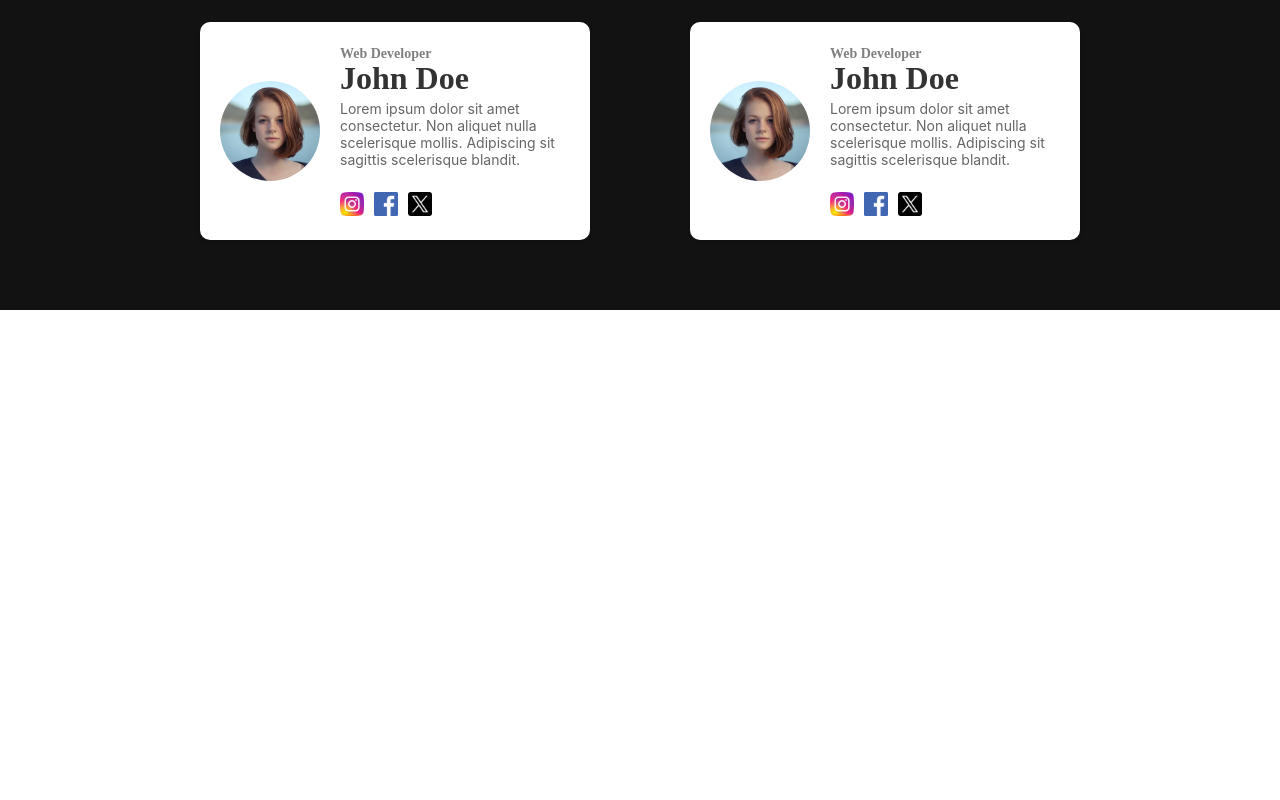
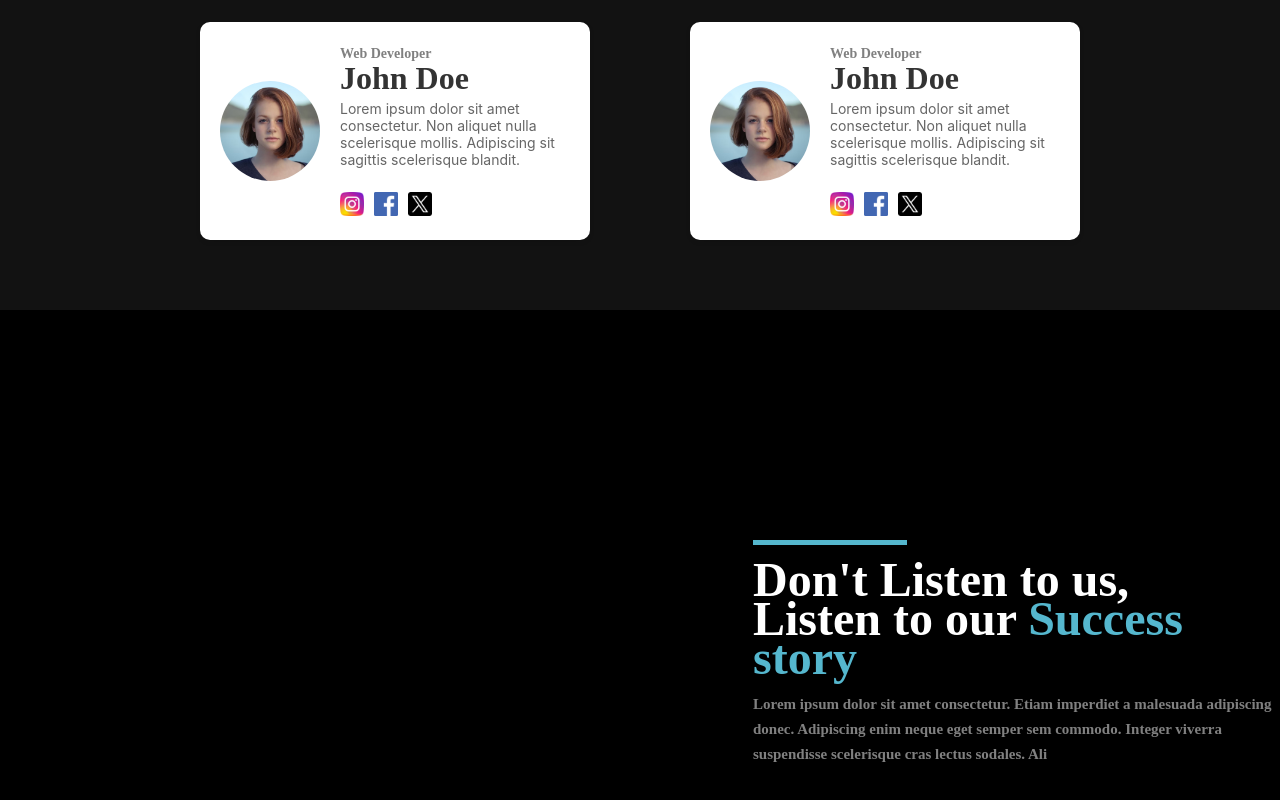
Before and after one commit to manpreet1singh/Groglobal, a React (Create React App) app: page /about in a window 1280 px wide. Shown: the part 1394-2194 px from the top of the page. Before the commit the page ends 1704 px from the top, so only its background shows below. Built offline with nearby package versions, Linux system fonts and the light colour scheme.

Commit message:
updated some routing  and react-player

```diff
--- a/package.json
+++ b/package.json
@@ -8,6 +8,7 @@
     "@testing-library/user-event": "^13.5.0",
     "react": "^18.3.1",
     "react-dom": "^18.3.1",
+    "react-player": "^2.16.0",
     "react-router-dom": "^6.23.1",
     "react-scripts": "5.0.1",
     "web-vitals": "^2.1.4"
@@ -35,5 +36,8 @@
       "last 1 firefox version",
       "last 1 safari version"
     ]
+  },
+  "devDependencies": {
+    "@babel/plugin-proposal-private-property-in-object": "^7.21.11"
   }
 }
--- a/src/Components/About.css
+++ b/src/Components/About.css
@@ -28,6 +28,13 @@ text-align: left;
     text-align: left;
     color: #808080;
 }
+.aboutupper span a{
+    color: #808080;
+    text-decoration: none;
+}
+.aboutupper span a:hover {
+    color: #ffffff;
+  }
 
 .aboutlower{
     display: flex;
--- a/src/Components/About.js
+++ b/src/Components/About.js
@@ -2,13 +2,17 @@ import React from 'react'
 import './About.css'
 import about from '../Images/about.png';
 import Team from './Team';
+import Story from './Story';
+import { Link } from 'react-router-dom';
 const About = () => {
   return (
     <div>
     <div className="aboutcontainer">
       <div className="aboutupper">
         <h1>About Us</h1>
-        <span>Home{`>`} Services </span>
+        <span>
+            <Link to="/">Home</Link> {'>'} About Us
+          </span>
       </div>
       <div className="aboutlower">
         <div className="aboutlower-left">
@@ -39,7 +43,7 @@ const About = () => {
     </div>
 
     <Team/>
-
+    <Story/>
     </div>
   )
 }
--- /dev/null
+++ b/src/Components/Player.css
@@ -0,0 +1,13 @@
+.player-wrapper {
+    position: relative;
+    padding-top: 56.25%; /* 16:9 Aspect Ratio */
+
+
+  }
+
+  .player {
+    position: absolute;
+    top: 250px;
+    left: -550px;
+
+  }
--- /dev/null
+++ b/src/Components/Player.js
@@ -0,0 +1,17 @@
+import React from 'react'
+import ReactPlayer from 'react-player';
+import './Player.css';
+const Player = () => {
+  return (
+    <div className="player-wrapper">
+    <ReactPlayer className="player"
+      url='https://www.youtube.com/watch?v=dQw4w9WgXcQ'
+      controls={true}
+      width='517px'
+      height=' 328px'
+    />
+  </div>
+  )
+}
+
+export default Player
--- a/src/Components/Services.css
+++ b/src/Components/Services.css
@@ -26,6 +26,14 @@ line-height: 56px;
     font-weight: 700;
     font-size: 16px;
 }
+
+.upper span a{
+    color: #808080;
+   text-decoration: none;
+}
+.upper span a:hover {
+    color: #ffffff;
+  }
 
 .lower{
     display: flex;
--- a/src/Components/Services.js
+++ b/src/Components/Services.js
@@ -4,13 +4,16 @@ import  tick from "../Images/tick.png";
 import './Services.css';
 import Middle from './Middle';
 import Bottom from './Bottom';
+import { Link } from 'react-router-dom';
 const Services = () => {
   return (
     <div>
     <div className="container">
       <div className="upper">
         <h1>Services</h1>
-        <span>Home{`>`} Services </span>
+        <span>
+            <Link to="/">Home</Link> {'>'} Services
+          </span>
       </div>
       <div className="lower">
         <div className="lower-left">
--- a/src/Components/Story.css
+++ b/src/Components/Story.css
@@ -0,0 +1,39 @@
+.story{
+    background-color: #000000;
+    height: 750px;
+    display: flex;
+    justify-content: center;
+    align-items: center;
+    overflow: hidden;
+    position: relative;
+
+}
+.story-right{
+    position: absolute;
+    left: 753px;
+    top: 250px;
+    font-family: Inknut Antiqua;
+font-size: 32px;
+font-weight: 700;
+line-height: 39px;
+text-align: left;
+
+    color: #ffffff;
+}
+.story-right p{
+    font-family: Inknut Antiqua;
+font-size: 15px;
+font-weight: 700;
+line-height: 25px;
+text-align: left;
+color:  #808080;
+
+}
+.storyblue-line {
+    height: 5px;
+    width: 154px;
+    position: absolute;
+    left: 00px;
+    top: -20px;
+    background-color: #55B7CE;
+  }
--- a/src/Components/Story.js
+++ b/src/Components/Story.js
@@ -0,0 +1,20 @@
+import React from 'react'
+import Player from './Player'
+import './Story.css';
+import './Player.css';
+const Story = () => {
+  return (
+    <div className="story">
+      <Player/>
+      <div className="story-right">
+      <div className="storyblue-line"></div>
+        <h2>Don't Listen to us,</h2>
+        <h2>Listen to our <span style={{ color: '#55B7CE' }} >Success story</span> </h2>
+        <p>Lorem ipsum dolor sit amet consectetur. Etiam imperdiet a malesuada adipiscing donec. Adipiscing enim neque eget semper sem commodo. Integer viverra suspendisse scelerisque cras lectus sodales. Ali</p>
+      </div>
+
+    </div>
+  )
+}
+
+export default Story
```
Also changed, not shown: 1 other file (tests, documents, lock files or other folders).
